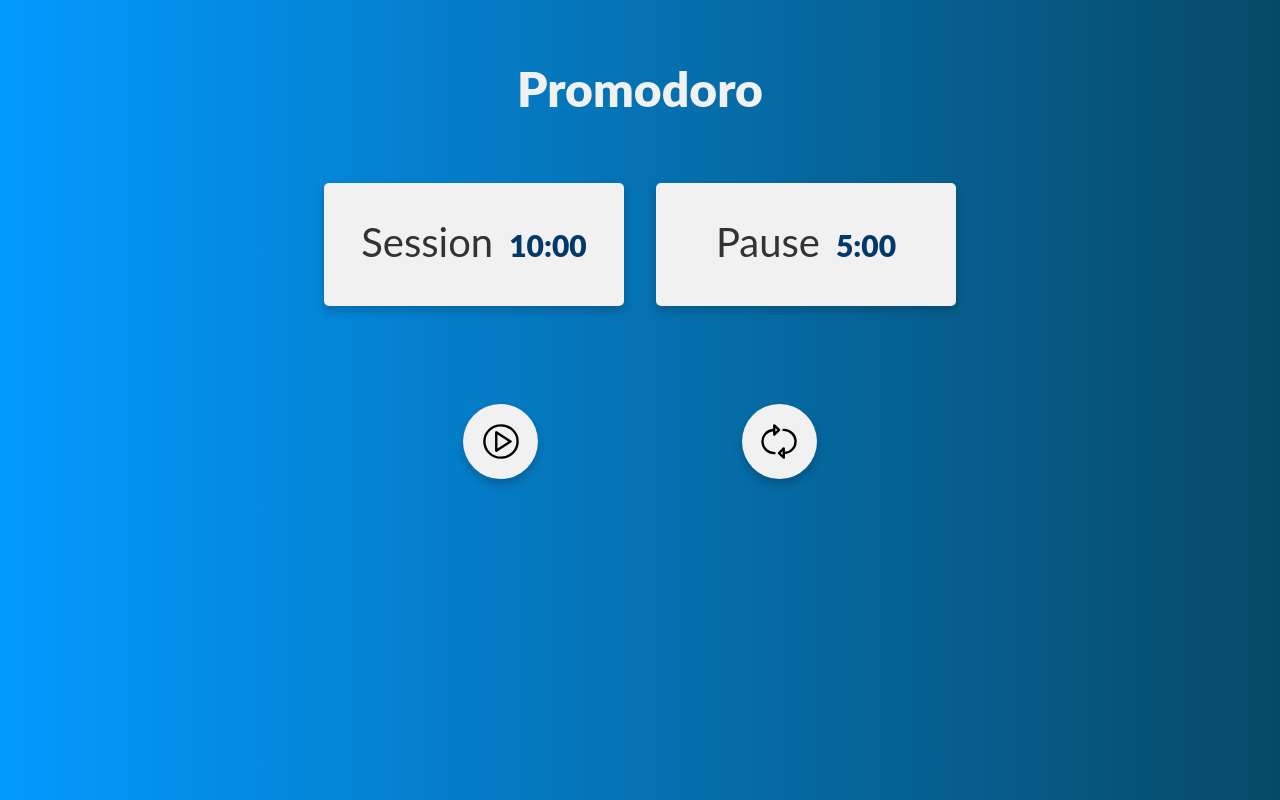
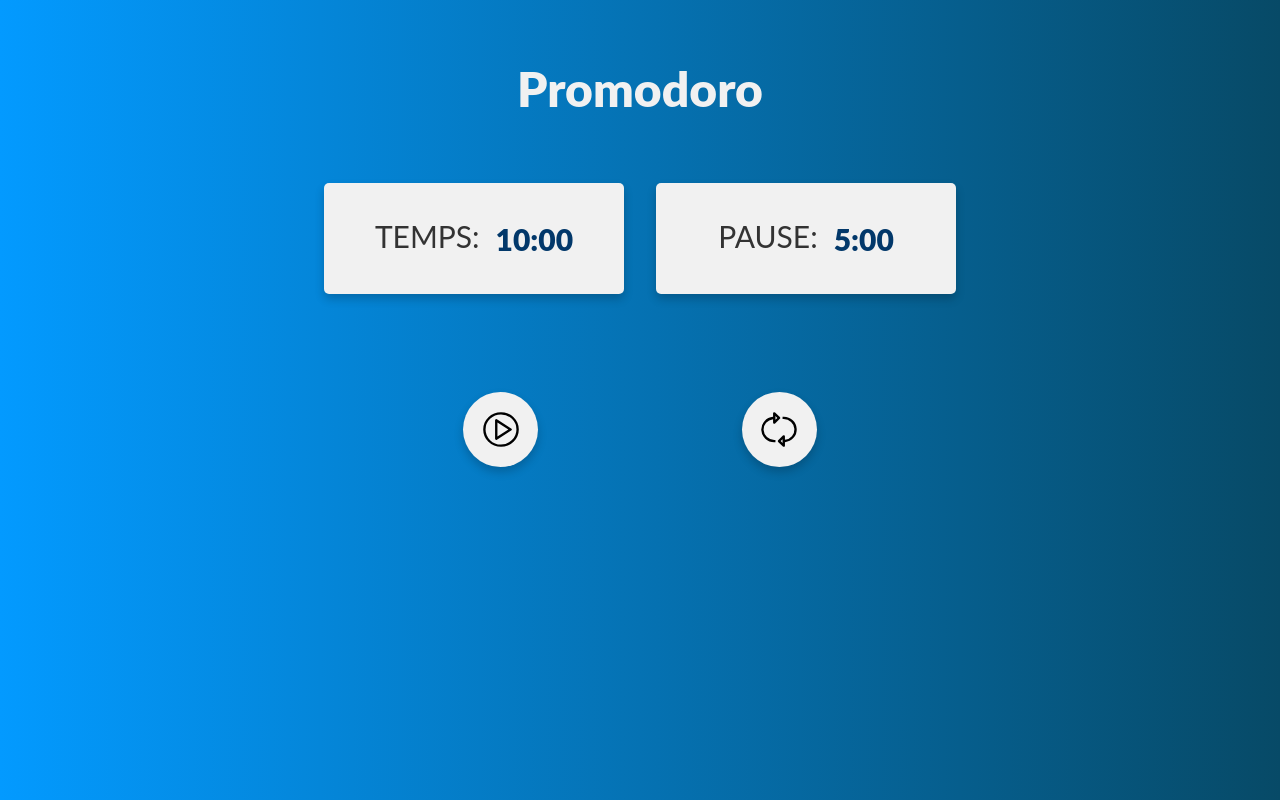
Before and after one commit to jbtzcodes/javascript-projects, a plain HTML site: page 37-pomodoro/index.html in a window 1280 px wide. Drawn offline with Linux system fonts and the light colour scheme.

Commit message:
modification projet 37

```diff
--- a/37-pomodoro/index.html
+++ b/37-pomodoro/index.html
@@ -13,11 +13,11 @@
 
   <div class="container">
     <div class="box">
-      <p class="description actions">Session</p>
+      <p class="description actions">TEMPS:</p>
       <p class="timer timerPlay">30:00</p>
     </div>
     <div class="box">
-      <p class="description pause">Pause</p>
+      <p class="description pause">PAUSE:</p>
       <p class="timer timerPause">05:00</p>
     </div>
   </div>
--- a/37-pomodoro/style.css
+++ b/37-pomodoro/style.css
@@ -45,7 +45,7 @@ h1 {
 }
 
 .description {
-  font-size: 40px;
+  font-size: 30px;
   margin-bottom: 5px;
   margin-right: 1rem;
 }
```
